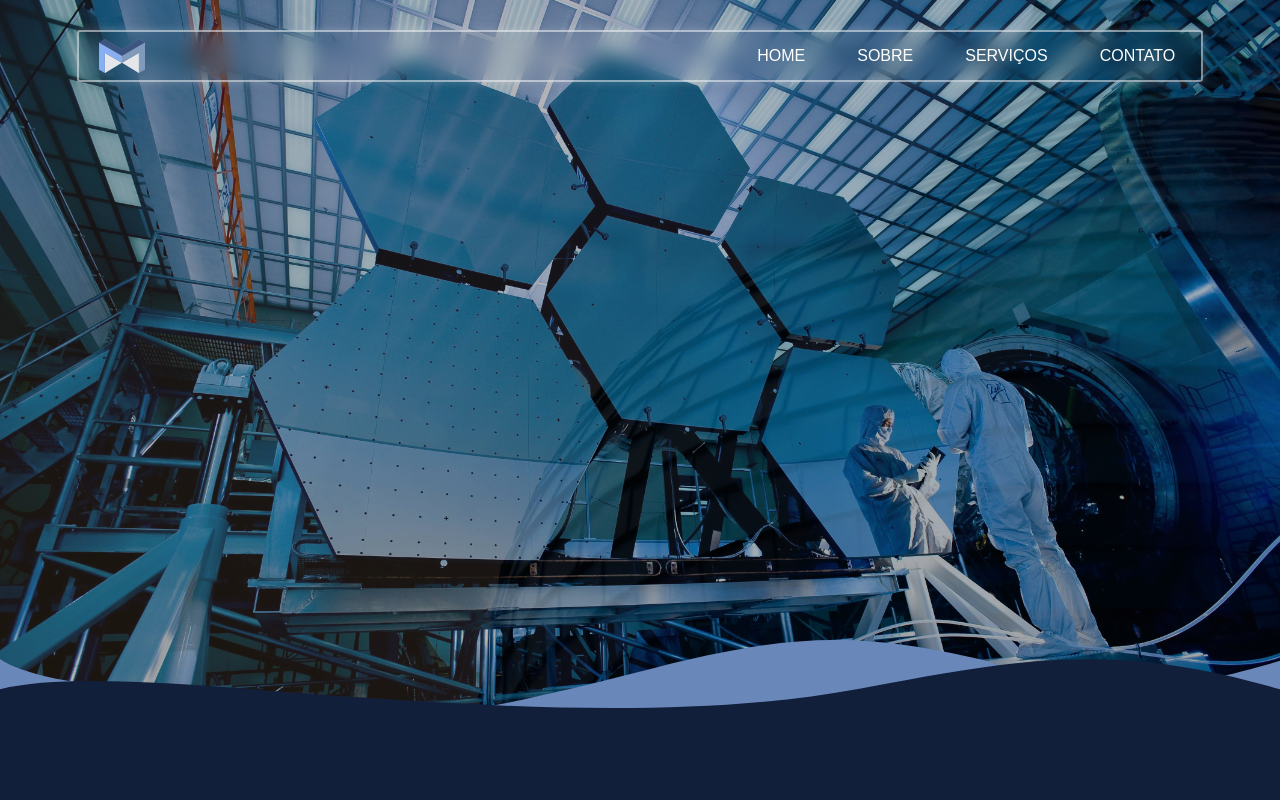
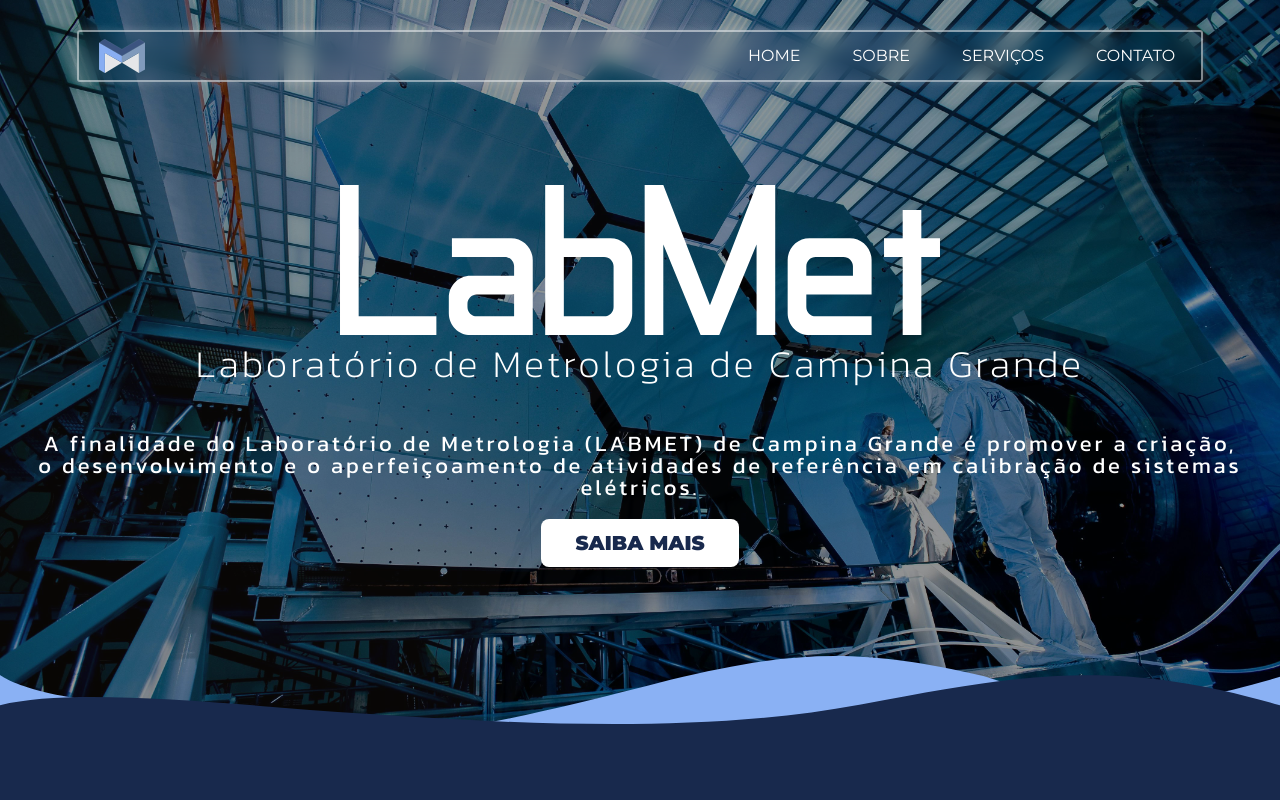
Before and after one commit to labmet-sites/labmet, a React (Vite) app: page / in a window 1280 px wide. Shown: the top 800 px of the page. Built offline with nearby package versions, Linux system fonts and the light colour scheme.

Commit message:
feat: main page

```diff
--- a/index.html
+++ b/index.html
@@ -3,6 +3,11 @@
   <head>
     <meta charset="UTF-8" />
     <link rel="icon" type="image/svg+xml" href="/src/assets/svg/labmet.svg" />
+    <link rel="preconnect" href="https://fonts.googleapis.com">
+    <link rel="preconnect" href="https://fonts.gstatic.com" crossorigin>
+    <link
+      href="https://fonts.googleapis.com/css2?family=Kanit:ital,wght@0,100;0,200;0,300;0,400;0,500;0,600;0,700;0,800;0,900;1,100;1,200;1,300;1,400;1,500;1,600;1,700;1,800;1,900&family=Montserrat:ital,wght@0,100..900;1,100..900&display=swap"
+      rel="stylesheet">
     <meta name="viewport" content="width=device-width, initial-scale=1.0" />
     <title>LabMet - UFCG</title>
   </head>
--- a/src/App.tsx
+++ b/src/App.tsx
@@ -26,6 +26,7 @@ export default App;
 
 const Body = styled.div`
   width: 100%;
+  position: relative;
 
   * {
     display: flex;
--- a/src/components/Header/HeaderStyles.tsx
+++ b/src/components/Header/HeaderStyles.tsx
@@ -1,4 +1,5 @@
 import styled from 'styled-components';
+import { theme } from '../../styles/theme';
 
 export const HeaderStyles = styled.header`
   width: 88%;
@@ -21,10 +22,10 @@ export const HeaderStyles = styled.header`
     left: 20px;
   }
 
-  .header-options{
+  .header-options {
     width: max-content;
     height: 100%;
-        .option{
+    .option {
       width: max-content;
       height: 100%;
       padding: 0px 26px;
@@ -33,9 +34,8 @@ export const HeaderStyles = styled.header`
       font-weight: 400;
       transition: 300ms;
       align-items: center;
-            &:hover{
-                background-color: #9ebdf1;
-                color: #213968;
+      &:hover {
+        background-color: ${theme.colors.primary};
       }
     }
   }
--- a/src/pages/Home.tsx
+++ b/src/pages/Home.tsx
@@ -1,16 +1,30 @@
 import styled from 'styled-components';
+import { MainSection } from '../styles/styled/MainSection';
 import { Banner } from '../styles/styled/Banner';
+import { InfoSection } from '../styles/styled/InfoSection';
 import Header from '../components/Header/Header';
 import wave from '../assets/svg/wave.svg';
-import { InfoSection } from '../styles/styled/InfoSection';
+import labmetName from '../assets/svg/labmet_name.svg';
+import { Link } from 'react-router-dom';
 
 export default function Home() {
   return (
     <HomeStyles>
       <Header />
-      <Banner>
+      <Banner/>
+      <MainSection>
+        <img className="labmet-sigla" src={labmetName}></img>
+        <h6 className="labmet-name">
+          Laboratório de Metrologia de Campina Grande
+        </h6>
+        <h6 className='labmet-text'>
+        A finalidade do Laboratório de Metrologia (LABMET) de Campina Grande é promover a criação,
+        <br/>
+        o desenvolvimento e o aperfeiçoamento de atividades de referência em calibração de sistemas elétricos.
+        </h6>
+        <Link to="/sobre" className='about-link'>SAIBA MAIS</Link>
         <img className="banner-wave" src={wave} />
-      </Banner>
+      </MainSection>
       <InfoSection></InfoSection>
     </HomeStyles>
   );
--- a/src/styles/styled/Banner.tsx
+++ b/src/styles/styled/Banner.tsx
@@ -13,24 +13,24 @@ const changeBg = keyframes`
     66% {
         background-image: url(${banner3});
     }
+    100% {
+        background-image: url(${banner1});
+    }
 `;
 
-export const Banner = styled.section`
+export const Banner = styled.div`
   width: 100vw;
-  height: 92vh;
+  height: 94vh;
   align-items: center;
   justify-content: center;
-  background-image: url(${banner1});
-  animation: ${changeBg} 16s infinite;
+  flex-direction: column;
+  background: linear-gradient(0deg, rgba(0, 0, 0, 0.7) 5%, rgba(0, 0, 0, 0) 15%);
+  animation: ${changeBg} 10s infinite;
   background-repeat: no-repeat;
   background-size: cover;
   background-position: center center;
-  filter: brightness(76%);
-  position: relative;
-
-  .banner-wave{
-    width: 100%;
-    position: absolute;
-    bottom: 0px;
-  }
+  position: absolute;
+  top: 0;
+  z-index: 0;
+  filter: brightness(60%);
 `;
--- /dev/null
+++ b/src/styles/styled/MainSection.tsx
@@ -0,0 +1,61 @@
+import styled from 'styled-components';
+import { theme } from '../theme';
+
+export const MainSection = styled.section`
+  width: 100vw;
+  height: 94vh;
+  align-items: center;
+  justify-content: center;
+  flex-direction: column;
+  position: relative;
+  background-color: transparent;
+
+  .banner-wave {
+    width: 100%;
+    position: absolute;
+    bottom: 0px;
+  }
+
+  .labmet-sigla {
+    width: 600px;
+    margin-bottom: 10px;
+  }
+
+  .labmet-name {
+    font-family: 'Kanit', sans-serif;
+    font-weight: 200;
+    font-size: 38px;
+    color: #fff;
+    letter-spacing: 3px;
+    margin-bottom: 50PX;
+  }
+
+  .labmet-text{
+    font-family: 'Kanit', sans-serif;
+    font-weight: 400;
+    font-size: 22px;
+    color: #fff;
+    letter-spacing: 3px;
+    margin-bottom: 20px;
+    text-align: center;
+  }
+
+  .about-link{
+    width: max-content;
+    height: max-content;
+    background-color: #fff;
+    padding: 14px 34px;
+    color: ${theme.colors.primary};
+    text-decoration: none;
+    font-weight: 900;
+    border-radius: 8px;
+    transition: 300ms;
+    font-size: 20px;
+
+    &:hover{
+        background-color:  ${theme.colors.primary};
+        color:  #fff;
+        scale: 1.06;
+    }
+  }
+`;
--- a/src/styles/theme.tsx
+++ b/src/styles/theme.tsx
@@ -1,6 +1,7 @@
 export const theme = {
   colors: {
-    primary: '#111f3a',
+    primary: '#18294d',
     secondary: '#8ab1f4',
+    third: '#111f3a',
   },
 };
```
Also changed, not shown: src/components/Header/Header.tsx (+13 -5 lines), src/styles/styled/InfoSection.tsx (+5 -5 lines), src/assets/svg/labmet_name.svg. Lines whose indentation alone changed are shown as unchanged.
